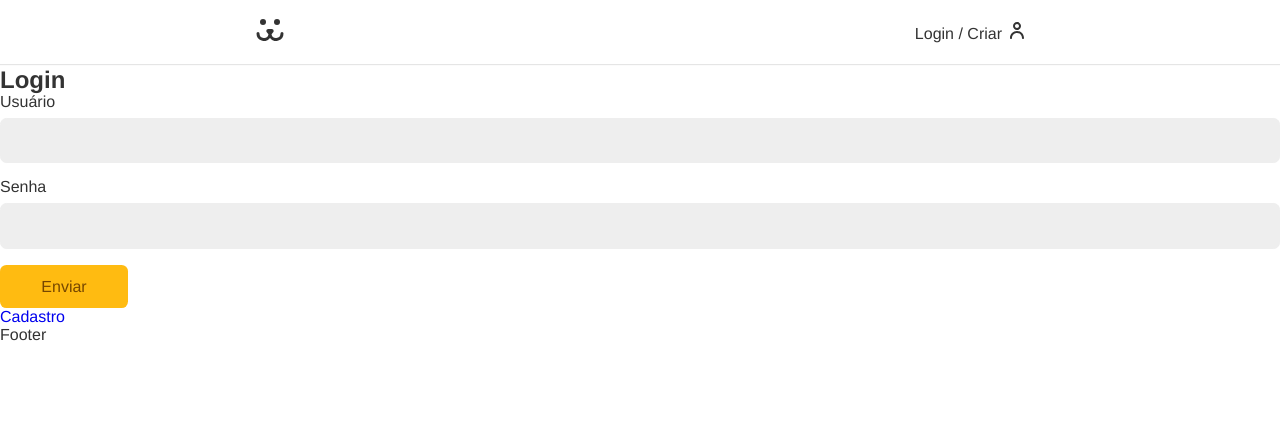
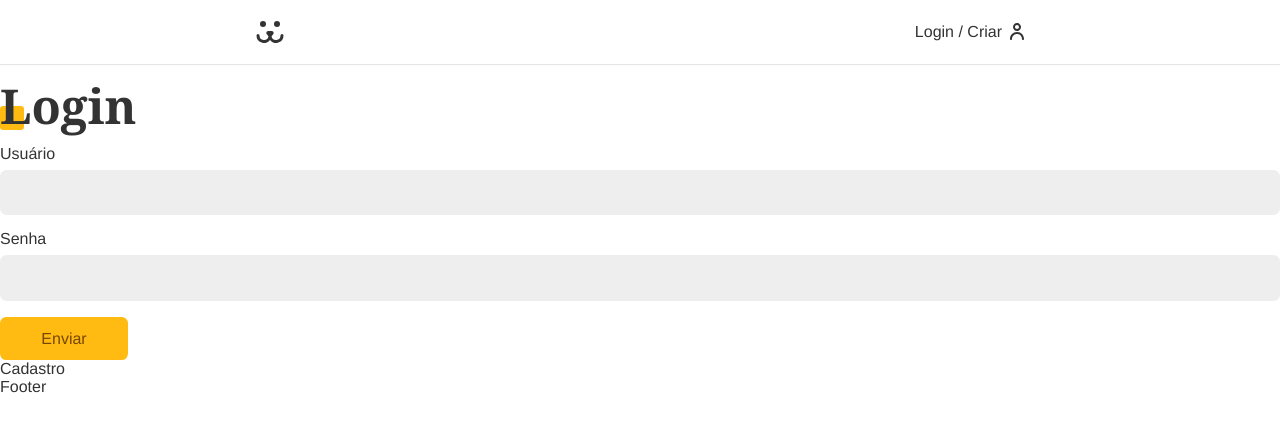
Before and after one commit to TomeCastroJr/projectdogs, a React (Vite) app: page /login in a window 1280 px wide. Shown: the top 432 px of the page. Built offline with nearby package versions, Linux system fonts and the light colour scheme.

Commit message:
create helper error

```diff
--- a/src/App.css
+++ b/src/App.css
@@ -19,6 +19,7 @@ h1,h2,h3,h4,p{
 
 a{
     text-decoration: none;
+    color: #333;
 }
 
 ul,li{
@@ -39,8 +40,43 @@ button, input{
     color: #333;
 }
 
+.title{
+    font-family: var(--type-second);
+    line-height: 1;
+    font-size: 3rem;
+    margin: 1rem 0;
+    position: relative;
+    z-index: 1;
+}
+.title::before{
+    content: "";
+    display: block;
+    width: 1.5rem;
+    height: 1.5rem;
+    border-radius: .2rem;
+    background-color: #fb1;
+    position: absolute;
+    bottom: 0;
+    z-index: -1;
+}
+
 .container{
     max-width: 50rem;
     padding: 0 1rem;
     margin: 0 auto;
 }
+
+.animeleft{
+    animation: animeleft .5s forwards;
+}
+
+@keyframes animeleft {
+    from {
+        opacity: 0;
+        transform: translateX(-5px);
+    }
+    to {
+        opacity: 1;
+        transform: translateX(0px);
+    }
+  }
--- a/src/Components/Header.jsx
+++ b/src/Components/Header.jsx
@@ -5,7 +5,7 @@ import { useContext } from 'react'
 import { UserContext } from '../UserContext'
 
 export function Header(){
-    const {data} = useContext(UserContext)
+    const {data, userLogout} = useContext(UserContext)
     return(
         <header className={styles.header}>
             <nav className={`${styles.nav} container`}>
@@ -13,7 +13,9 @@ export function Header(){
                     <Dog/>
                 </Link>
                 {data ?
-                <Link className={styles.login} to="/conta">{data.nome}</Link>:
+                <Link className={styles.login} to="/login">{data.nome}
+                    <button onClick={userLogout} >Sair</button>
+                </Link>:
                 <Link className={styles.login} to="/login">Login / Criar</Link>}
 
             </nav>
--- a/src/Components/Header.module.css
+++ b/src/Components/Header.module.css
@@ -30,3 +30,7 @@
     background: url('../Assets/usuario.svg') no-repeat center center;
     margin-left: .5rem;
 }
+
+a{
+    display: flex;
+}
--- /dev/null
+++ b/src/Components/Helper/Error.jsx
@@ -0,0 +1,6 @@
+export function Error({error}){
+
+    return(
+        <p style={{color: '#f31', margin: '1rem 0'}} >{error}</p>
+    )
+}
--- a/src/Components/Login/Login.jsx
+++ b/src/Components/Login/Login.jsx
@@ -1,10 +1,15 @@
-import { Routes, Route } from 'react-router-dom'
+import { Routes, Route, Navigate } from 'react-router-dom'
 import { LoginForm } from './LoginForm'
 import { LoginCreate } from './LoginCreate'
 import { LoginPasswordLost } from './LoginPasswordLost'
 import { LoginPasswordReset } from './LoginPasswordReset'
+import { useContext } from 'react'
+import { UserContext } from '../../UserContext'
 
 export function Login(){
+    const { login } = useContext(UserContext)
+
+    if(login === true) return <Navigate to="/conta" />
     return(
         <div>
             <Routes>
--- a/src/Components/Login/LoginForm.jsx
+++ b/src/Components/Login/LoginForm.jsx
@@ -4,30 +4,34 @@ import { Input } from "../Forms/Input";
 import { Button } from "../Forms/Button";
 import { UseForm } from "../../hooks/UseForm";
 import { UserContext } from "../../UserContext";
+import { Error } from "../Helper/Error";
 
 export function LoginForm(){
     const username = UseForm()
     const password = UseForm()
 
-    const {userLogin, data} = useContext(UserContext)
+    const {userLogin, error, loading} = useContext(UserContext)
 
    async function handleSubmit(e){
         e.preventDefault();
 
         if(username.validate() && password.validate()){
             userLogin(username.value, password.value)
-            console.log(data)
+
         }
     }
 
     return(
-        <section>
-            <h1>Login</h1>
+        <section className="animeleft">
+            <h1 className="title">Login</h1>
             <form onSubmit={handleSubmit}>
                 <Input label="Usuário" type="text" name="username" {...username} />
                 <Input label="Senha" type="password" name="password" {...password}/>
 
-                <Button>Enviar</Button>
+                {loading ? <Button disabled>Carregando...</Button>:
+                <Button>Enviar</Button>}
+
+                {error && <Error error={error}/>}
             </form>
             <Link to="/login/criar" >Cadastro</Link>
         </section>
--- a/src/UserContext.jsx
+++ b/src/UserContext.jsx
@@ -1,5 +1,6 @@
-import { createContext, useEffect, useState } from 'react'
+import { createContext, useCallback, useEffect, useState } from 'react'
 import { TOKEN_POST, TOKEN_VALIDATE_TOKEN, USER_GET } from './api'
+import { useNavigate } from 'react-router-dom'
 
 export const UserContext = createContext()
 
@@ -8,6 +9,16 @@ export function UserStorage({ children }){
     const [login, setLogin] = useState(null)
     const [loading, setLoading] = useState(false)
     const [error, setError] = useState(null)
+    const navigate = useNavigate()
+
+    const userLogout = useCallback(async function (){
+        window.localStorage.removeItem('token')
+        setData(null)
+        setError(null)
+        setLoading(false)
+        setLogin(false)
+        navigate('/login')
+    },[navigate])
 
     useEffect(()=>{
         async function autoLogin(){
@@ -22,32 +33,44 @@ export function UserStorage({ children }){
                     await getUser(token)
 
                 }catch(err){
-
+                    userLogout()
                 }finally{
                     setLoading(false)
                 }
             }
         }
         autoLogin()
-    },[])
+    },[userLogout])
 
     async function getUser(token){
         const {url, options} = USER_GET(token)
         const response = await fetch(url, options)
         const json = await response.json()
+        setLogin(true)
         setData(json)
     }
 
     async function userLogin(username, password){
-        const {url, options} = TOKEN_POST({username, password})
-        const response = await fetch(url, options)
-        const json = await response.json()
-        window.localStorage.setItem('token', json.token)
-        await getUser(json.token)
+        try{
+            setError(null)
+            setLoading(true)
+            const {url, options} = TOKEN_POST({username, password})
+            const response = await fetch(url, options)
+            if(!response.ok) throw new Error("Usuário inválido")
+            const json = await response.json()
+            window.localStorage.setItem('token', json.token)
+            await getUser(json.token)
+            navigate('/conta')
+        }catch(err){
+            setError(err.message)
+            setLogin(false)
+        }finally{
+            setLoading(false)
+        }
     }
 
     return(
-        <UserContext.Provider value={{userLogin, data}}>
+        <UserContext.Provider value={{userLogin, data, userLogout, error, loading, login}}>
             {children}
         </UserContext.Provider>
     )
```
